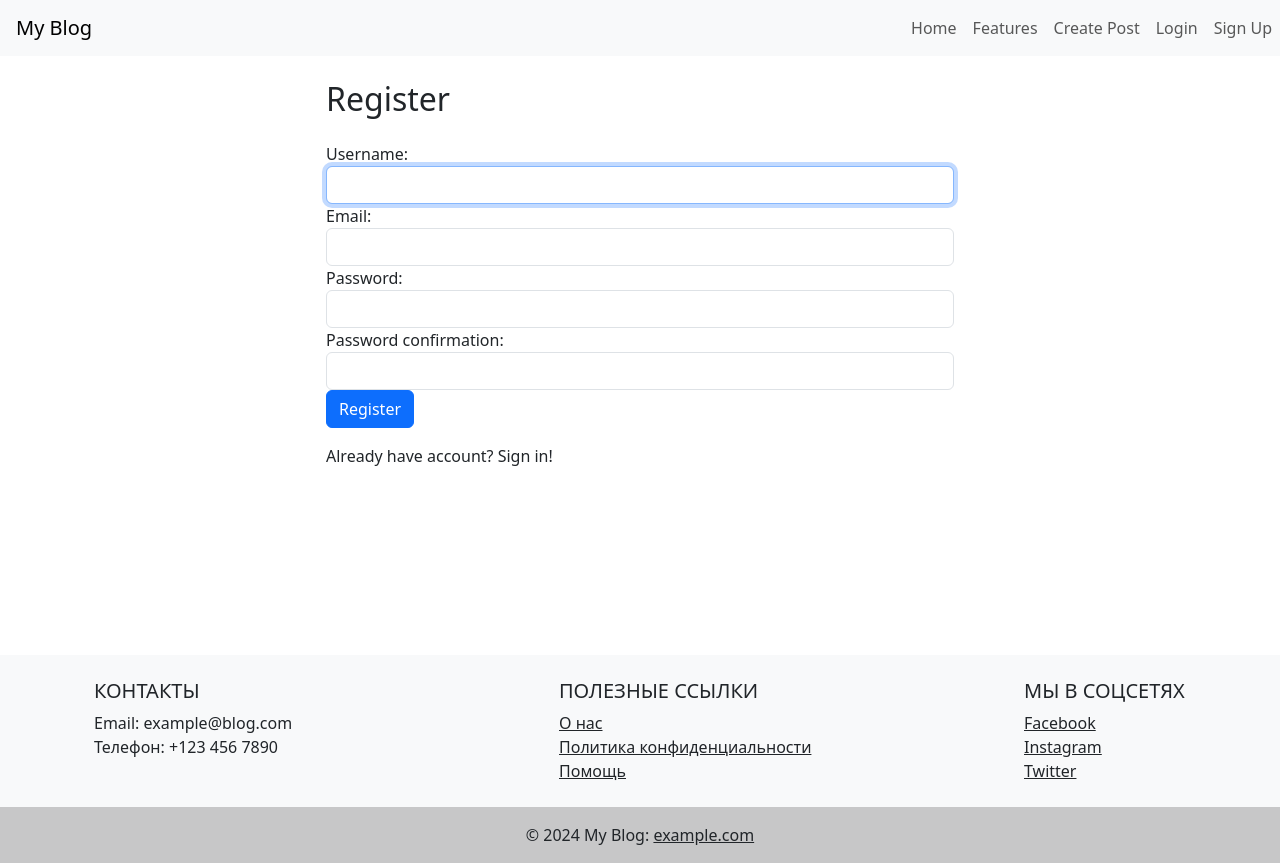
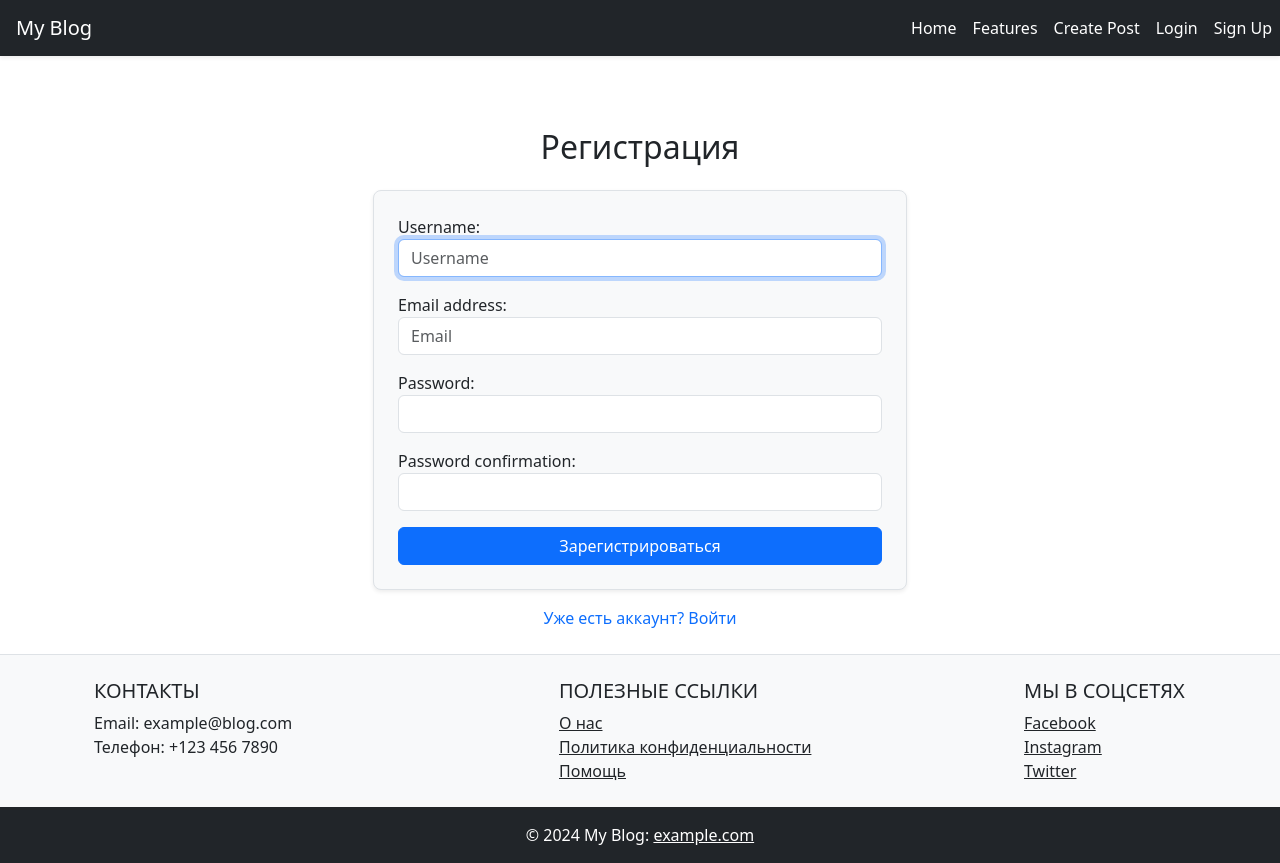
Before and after one commit to MikailMamedov/blog_project, a Django app: page /accounts/register/ in a window 1280 px wide. Run offline with Django 5.2, Linux system fonts and the light colour scheme; some libraries are stand-ins or nearby versions.

Commit message:
fix: registratiom form

```diff
--- a/accounts/forms.py
+++ b/accounts/forms.py
@@ -5,28 +5,26 @@ from .models import Comment
 
 # class CustomUserCreationForm(UserCreationForm):
 #     email = forms.EmailField(required=True, widget=forms.EmailInput(attrs={'class': 'form-control'}))
-
 #     class Meta:
 #         model = User
 #         fields = ('username', 'email', 'password1', 'password2')
+#     def clean_email(self):
+#         email = self.cleaned_data.get('email')
+#         if User.objects.filter(email=email).exists():
+#             raise forms.ValidationError('Email already exists.')
+#         return email
 
-#     def __init__(self, *args, **kwargs):
-#         super().__init__(*args, **kwargs)
-#         self.fields['username'].widget.attrs.update({'class': 'form-control'})
-#         self.fields['password1'].widget.attrs.update({'class': 'form-control'})
-#         self.fields['password2'].widget.attrs.update({'class': 'form-control'})
+
 class CustomUserCreationForm(UserCreationForm):
-    email = forms.EmailField(required=True, widget=forms.EmailInput(attrs={'class': 'form-control'}))
-
     class Meta:
         model = User
-        fields = ('username', 'email', 'password1', 'password2')
-
-    def clean_email(self):
-        email = self.cleaned_data.get('email')
-        if User.objects.filter(email=email).exists():
-            raise forms.ValidationError('Email already exists.')
-        return email
+        fields = ['username', 'email', 'password1', 'password2']
+        widgets = {
+            'username': forms.TextInput(attrs={'class': 'form-control', 'placeholder': 'Username'}),
+            'email': forms.EmailInput(attrs={'class': 'form-control', 'placeholder': 'Email'}),
+            'password1': forms.PasswordInput(attrs={'class': 'form-control', 'placeholder': 'Password'}),
+            'password2': forms.PasswordInput(attrs={'class': 'form-control', 'placeholder': 'Confirm Password'}),
+        }
 
 class CommentForm(forms.ModelForm):
     class Meta:
--- a/accounts/templates/accounts/register.html
+++ b/accounts/templates/accounts/register.html
@@ -2,32 +2,71 @@
 {% load form_tags %}
 {% block content %}
 
+<div class="container mt-5">
     <div class="row justify-content-center">
         <div class="col-md-6">
-        <h2 class="my-4">Register</h2>
-        <form method="POST">
+            <h2 class="text-center mb-4">Регистрация</h2>
+            <form method="post" class="p-4 border rounded-3 shadow-sm bg-light">
                 {% csrf_token %}
-            <div class="form-group">
+
+                <!-- Username Field -->
+                <div class="mb-3">
                     {{ form.username.label_tag }}
                     {{ form.username|add_class:"form-control" }}
+                    {% for error in form.username.errors %}
+                        <small class="text-danger">{{ error }}</small>
+                    {% endfor %}
                 </div>
-            <div class="form-group">
+
+                <!-- Email Field -->
+                <div class="mb-3">
                     {{ form.email.label_tag }}
                     {{ form.email|add_class:"form-control" }}
+                    {% for error in form.email.errors %}
+                        <small class="text-danger">{{ error }}</small>
+                    {% endfor %}
                 </div>
-            <div class="form-group">
+
+                <!-- Password1 Field -->
+                <div class="mb-3">
                     {{ form.password1.label_tag }}
                     {{ form.password1|add_class:"form-control" }}
+                    {% for error in form.password1.errors %}
+                        <small class="text-danger">{{ error }}</small>
+                    {% endfor %}
                 </div>
-            <div class="form-group">
+
+                <!-- Password2 Field -->
+                <div class="mb-3">
                     {{ form.password2.label_tag }}
                     {{ form.password2|add_class:"form-control" }}
-            </div>
-            <button type="submit" class="btn btn-primary">Register</button>
-        </form>
-        <a class="nav-link" href="{% url 'login' %}">Already have account? Sign in!</a>
+                    {% for error in form.password2.errors %}
+                        <small class="text-danger">{{ error }}</small>
+                    {% endfor %}
                 </div>
 
+                <!-- Submit Button -->
+                <button type="submit" class="btn btn-primary w-100">Зарегистрироваться</button>
+            </form>
+
+            <!-- Login Redirect -->
+            <div class="mt-3 text-center">
+                <a href="{% url 'login' %}" class="text-decoration-none">Уже есть аккаунт? Войти</a>
+            </div>
+        </div>
+    </div>
 </div>
 
+<!-- Messages -->
+{% if messages %}
+    <div class="container mt-3">
+        {% for message in messages %}
+            <div class="alert alert-{{ message.tags }} alert-dismissible fade show" role="alert">
+                {{ message }}
+                <button type="button" class="btn-close" data-bs-dismiss="alert" aria-label="Close"></button>
+            </div>
+        {% endfor %}
+    </div>
+{% endif %}
+
 {% endblock %}
--- a/accounts/urls.py
+++ b/accounts/urls.py
@@ -7,5 +7,6 @@ urlpatterns = [
     path('login/', auth_views.LoginView.as_view(template_name='accounts/login.html'), name='login'),
     path('logout/', auth_views.LogoutView.as_view(), name='logout'),
     path('profile/', views.profile, name='profile'),
-    path('post/<int:post_id>/', views.post_detail, name='post_detail'),  # Страница поста и комментариев
+    path('post/<int:post_id>/', views.post_detail, name='post_detail'),
+    # path('comments/<int:post_id>/', views.comment_list, name='comment_list'),
 ]
--- a/accounts/views.py
+++ b/accounts/views.py
@@ -1,23 +1,38 @@
 from django.shortcuts import render, get_object_or_404, redirect
 from django.contrib.auth import login
 from .forms import CustomUserCreationForm, CommentForm
+from django.contrib.auth.forms import UserCreationForm
 from django.contrib import messages
 from .models import Comment
 from blog.models import Post
+
+# def register(request):
+#     if request.method == 'POST':
+#         form = CustomUserCreationForm(request.POST)
+#         if form.is_valid():
+#             user = form.save()
+#             login(request, user)
+#             messages.success(request, 'Registration successful.')
+#             return redirect('index')
+#         else:
+#             messages.error(request, 'Registration failed. Please correct the errors.')
+#     else:
+#         form = CustomUserCreationForm()
+#     return render(request, 'accounts/register.html', {'form': form})
 
 def register(request):
     if request.method == 'POST':
         form = CustomUserCreationForm(request.POST)
         if form.is_valid():
-            user = form.save()
-            login(request, user)
-            messages.success(request, 'Registration successful.')
-            return redirect('index')
+            form.save()
+            messages.success(request, 'Вы успешно зарегистрировались! Теперь вы можете войти.')
+            return redirect('login')
         else:
-            messages.error(request, 'Registration failed. Please correct the errors.')
+            messages.error(request, 'Пожалуйста, исправьте ошибки ниже.')
     else:
         form = CustomUserCreationForm()
     return render(request, 'accounts/register.html', {'form': form})
+
 
 def profile(request):
     return render(request, 'accounts/profile.html')
--- a/blog/templates/blog/index.html
+++ b/blog/templates/blog/index.html
@@ -13,17 +13,22 @@
 
 <style>
     html, body {
-      overflow: hidden;
+        height: 100%;
+        overflow-y: auto; /* Убедись, что прокрутка включена */
     }
+    .navbar .nav-link, nav a{
+        color: white !important;
+    }
+
+
 </style>
+
 </head>
 <body class="d-flex flex-column min-vh-100">
-  <!-- Контейнер для контента -->
-  <main class="flex-grow-1">
     <!-- NAVBAR -->
-      <nav class="navbar navbar-expand-lg navbar-light bg-light">
+    <nav class="navbar navbar-expand-lg bg-dark shadow-sm text-white">
         <a class="navbar-brand ms-3" href="{% url 'index' %}">My Blog</a>
-          <button class="navbar-toggler" type="button" data-toggle="collapse" data-target="#navbarNav" aria-controls="navbarNav" aria-expanded="false" aria-label="Toggle navigation">
+        <button class="navbar-toggler" type="button" data-bs-toggle="collapse" data-bs-target="#navbarNav" aria-controls="navbarNav" aria-expanded="false" aria-label="Toggle navigation">
             <span class="navbar-toggler-icon"></span>
         </button>
         <div class="collapse navbar-collapse" id="navbarNav">
@@ -56,7 +61,8 @@
               </ul>
           </div>
       </nav>
-
+  <!-- Контейнер для контента -->
+  <main class="container my-4 flex-grow-1">
       {% block content %}
           <ul>
               {% for post in posts %}
@@ -70,7 +76,7 @@
   </main>
 
   <!-- FOOTER -->
-  <footer class="bg-light text-center text-lg-start mt-auto">
+  <footer class="bg-light text-center text-lg-start mt-auto border-top">
     <div class="container p-4">
         <div class="row">
             <div class="col-lg-5 col-md-12 mb-4 mb-md-0">
@@ -98,8 +104,8 @@
             </div>
         </div>
       </div>
-      <div class="text-center p-3" style="background-color: rgba(0, 0, 0, 0.2);">
-          © 2024 My Blog: <a class="text-dark" href="#">example.com</a>
+      <div class="text-center p-3 bg-dark text-white">
+        © 2024 My Blog: <a class="text-white" href="#">example.com</a>
     </div>
   </footer>
 
--- a/blog_project/settings.py
+++ b/blog_project/settings.py
@@ -40,6 +40,7 @@ INSTALLED_APPS = [
     'rest_framework',
     'blog',
     'bootstrap5',
+    'widget_tweaks',
     'django.contrib.admin',
     'django.contrib.auth',
     'django.contrib.contenttypes',
```
Also changed, not shown: accounts/serializers.py (added, +8 -0 lines), blog/templates/blog/create_post.html (+22 -5 lines), blog/templates/blog/post_detail.html (+50 -2 lines). Lines whose indentation alone changed are shown as unchanged.
